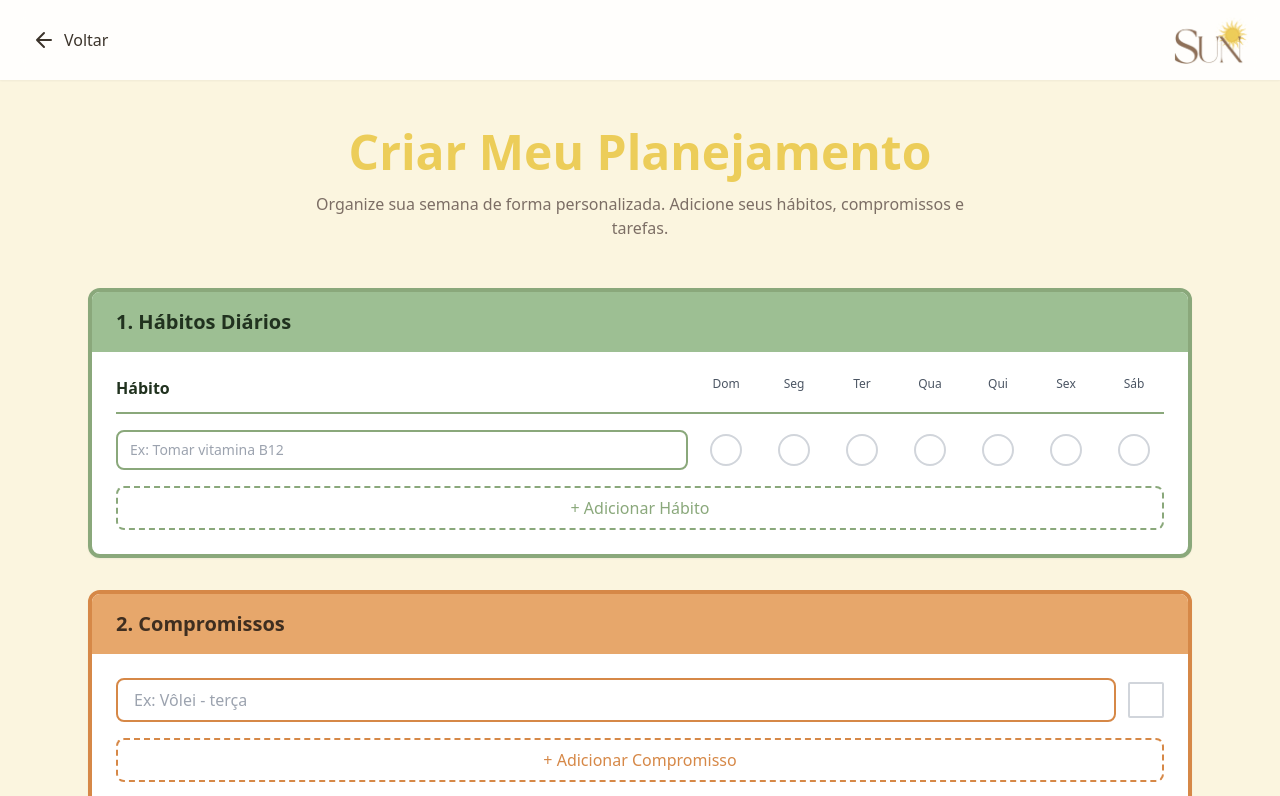
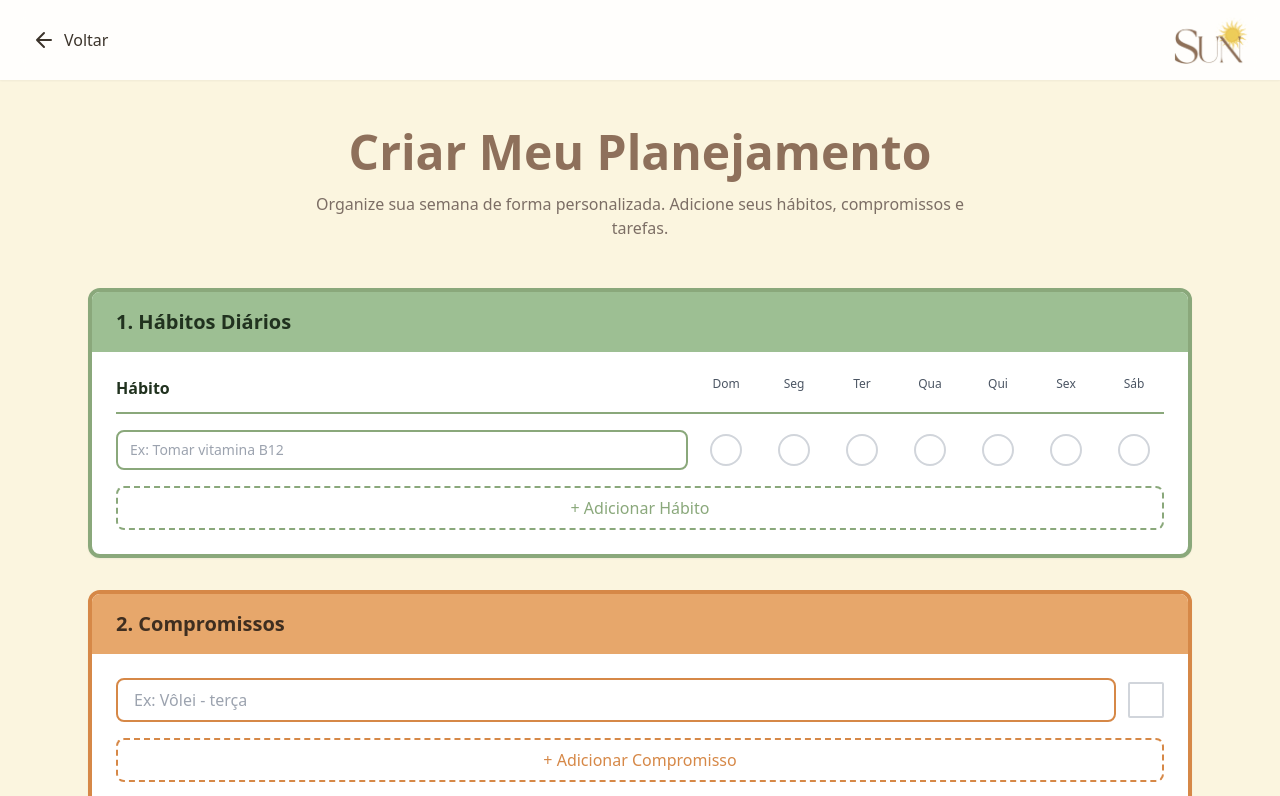
Before and after one commit to BrendaFigueira8/SUN-WEB, a React (Vite) app: page /criar-planejamento in a window 1280 px wide. Shown: the top 796 px of the page. Built offline with nearby package versions, Linux system fonts and the light colour scheme.

Commit message:
refactor: update header color in CreatePlanning page for improved aesthetics

```diff
--- a/src/pages/CreatePlanning.jsx
+++ b/src/pages/CreatePlanning.jsx
@@ -101,7 +101,7 @@ export const CreatePlanning = () => {
       {/* Main Content */}
       <main className="max-w-6xl mx-auto px-4 sm:px-6 py-8 sm:py-12">
         <div className="text-center mb-8 sm:mb-12">
-          <h1 className="text-3xl sm:text-4xl md:text-5xl font-bold text-[#eccd59] mb-3 sm:mb-4">
+          <h1 className="text-3xl sm:text-4xl md:text-5xl font-bold text-[#8E705B] mb-3 sm:mb-4">
             Criar Meu Planejamento
           </h1>
           <p className="text-sm sm:text-base text-[#7C6E65] max-w-2xl mx-auto px-2">
```
